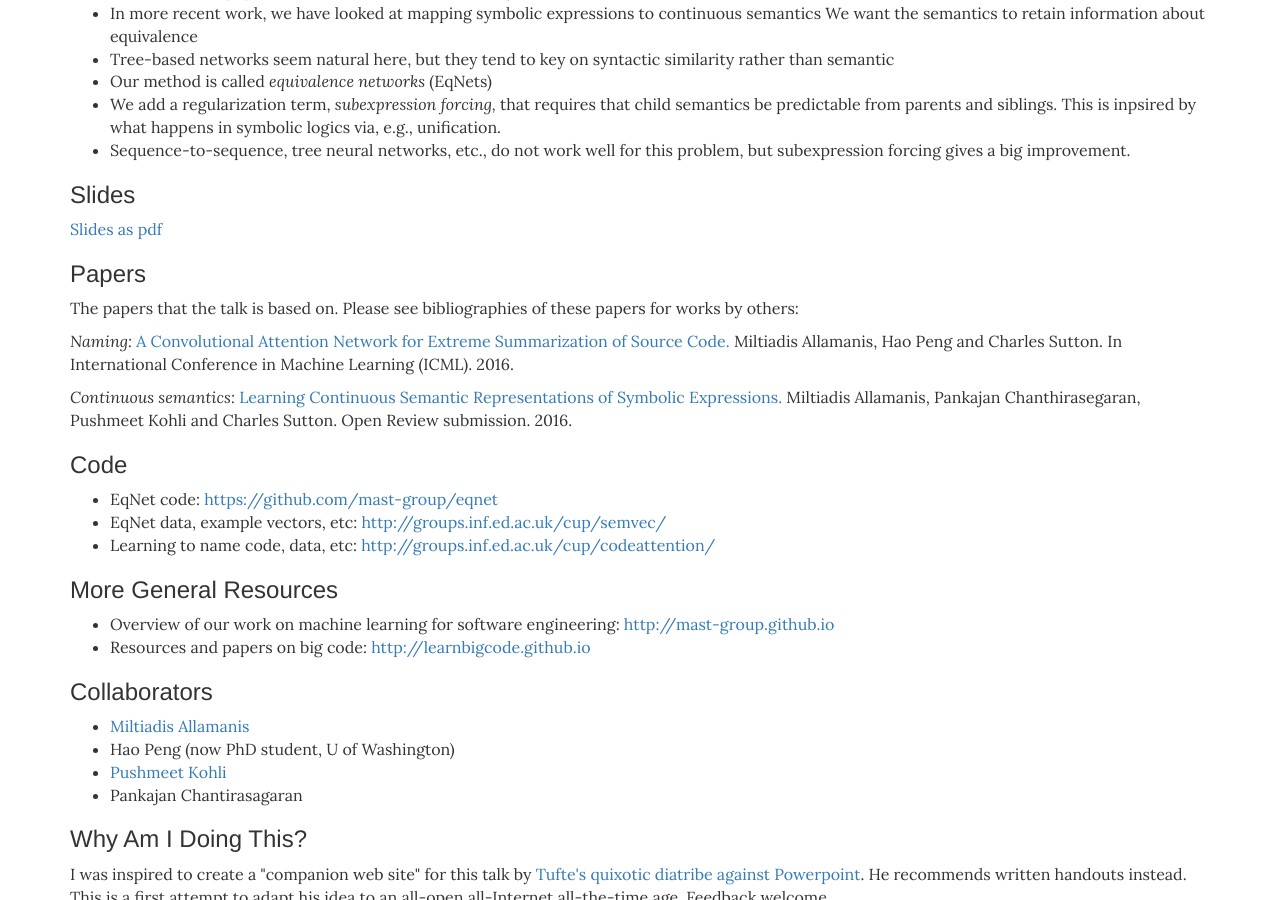
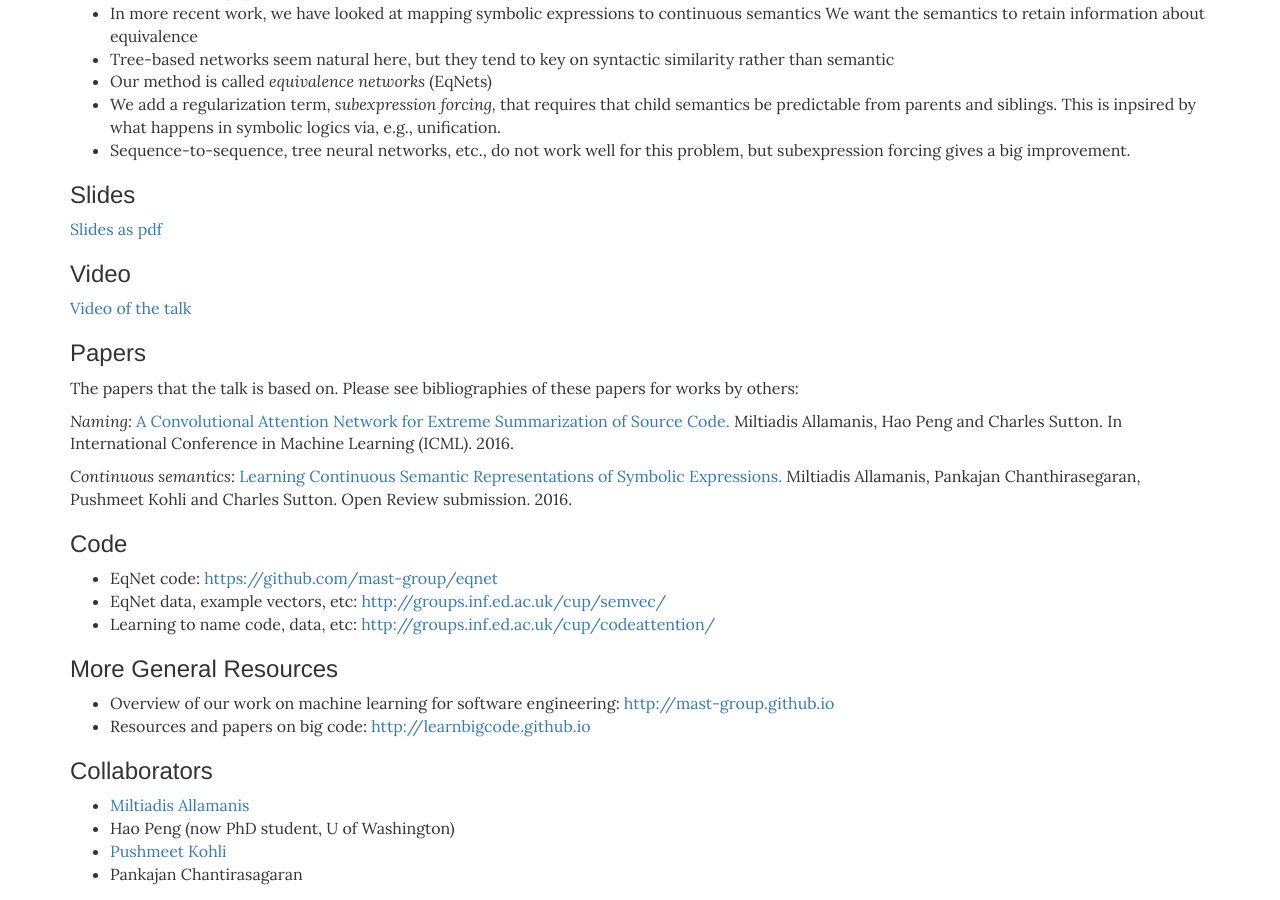
Before and after one commit to casutton/homepage.csutton, a Jekyll site: the page built from talks/nampi2016-talk-sutton/index.html, in a window 1280 px wide and 900 px high, scrolled down 507 px. Built offline with Jekyll 4.4.1, drawn with Linux system fonts in a browser that asks for light colours; nearby versions of some CDN libraries.

Commit message:
add link to nampi video

```diff
--- a/talks/nampi2016-talk-sutton/index.html
+++ b/talks/nampi2016-talk-sutton/index.html
@@ -34,6 +34,10 @@ layout: default
 	  <h3>Slides</h3>
 
 	  <p><a href="nampi-sutton-2016.pdf">Slides as pdf</a></p>
+
+	  <h3>Video</h3>
+
+	  <p><a	href="https://youtu.be/pJ5EEesntbA?list=PLzTDea_cM27LVPSTdK9RypSyqBHZWPywt&t=4100">Video of the talk</a></p>
 
 	  <h3>Papers</h3>
 
```
